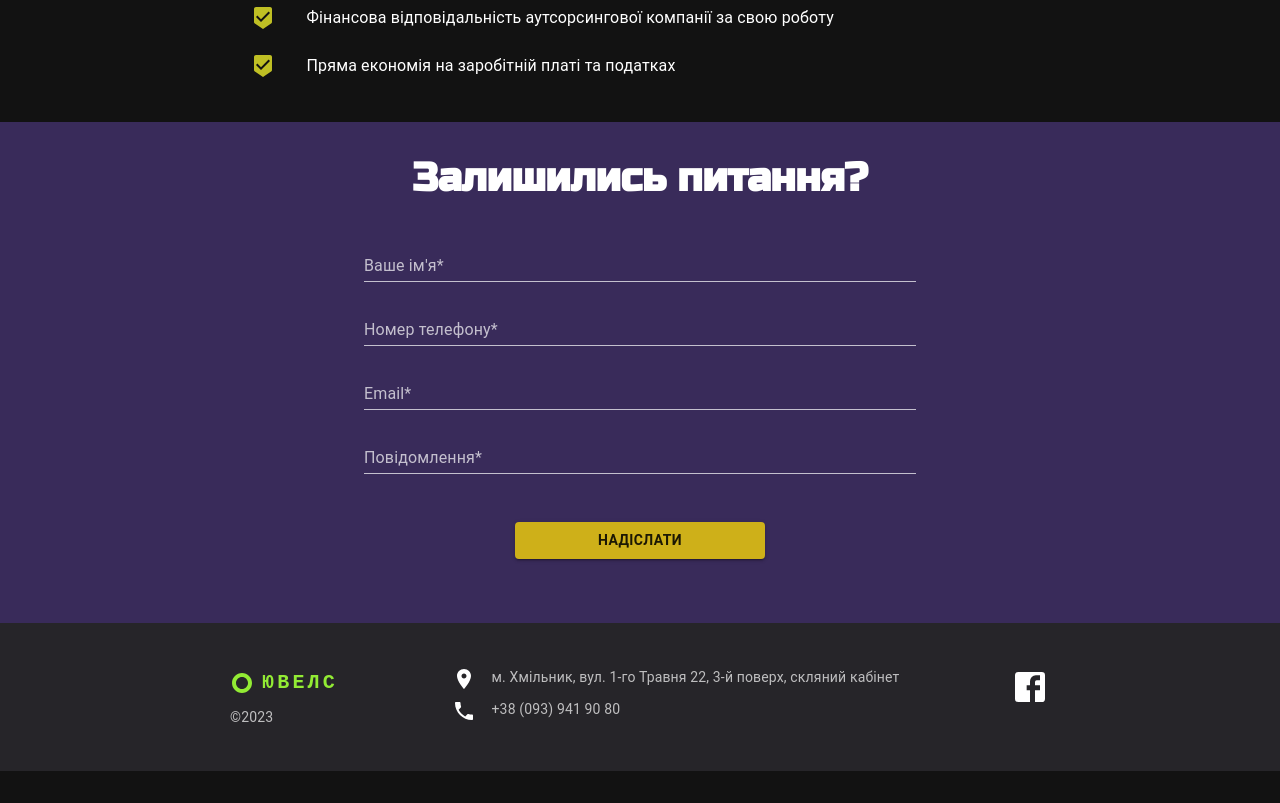
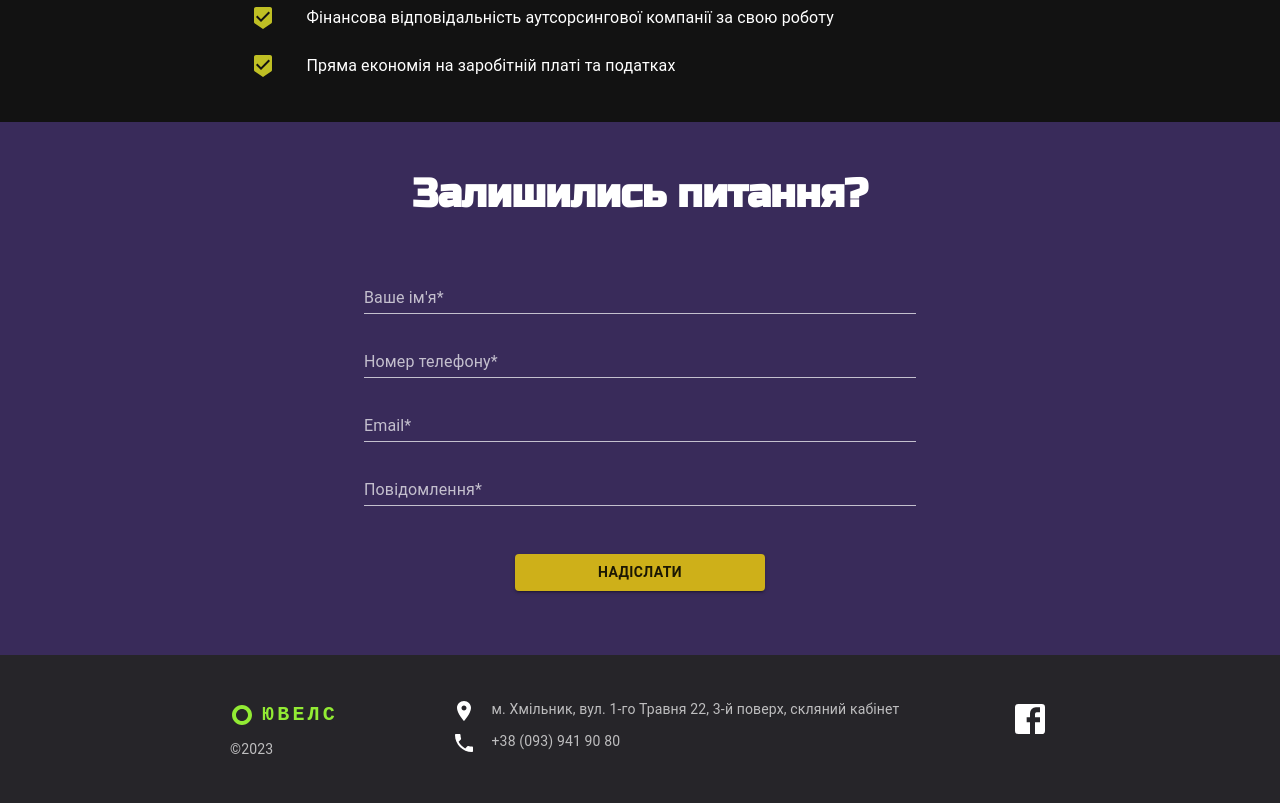
Before and after one commit to tykatyk/yuvels, a Next.js app: page / in a window 1280 px wide. Shown: the part 1700-2503 px from the top of the page. Before the commit the page ends 2471 px from the top, so only its background shows below. Built offline with nearby package versions, Linux system fonts and the light colour scheme.

Commit message:
Refactor to use prepared h component

```diff
--- a/components/ContactUs.tsx
+++ b/components/ContactUs.tsx
@@ -1,27 +1,14 @@
-import Typography from "@mui/material/Typography";
 import Container from "@mui/material/Container";
 import ContactUsForm from "./ContactUsForm";
+import H2 from "./H2";
 
 export default function ContactUs() {
   return (
-    <section>
-      <div style={{ padding: "2rem 0 4rem 0", background: "#392b5a" }}>
-        <Typography
-          align="center"
-          variant="h2"
-          sx={{
-            fontFamily: "Russo One, sans-serif",
-            fontSize: "2.5rem",
-            marginBottom: "2rem",
-            fontWeight: 700,
-          }}
-        >
-          Залишились питання?
-        </Typography>
-        <Container maxWidth={"sm"}>
-          <ContactUsForm />
-        </Container>
-      </div>
+    <section style={{ background: "#392b5a" }}>
+      <H2 text="Залишились питання?" />
+      <Container maxWidth={"sm"} style={{ paddingBottom: "4rem" }}>
+        <ContactUsForm />
+      </Container>
     </section>
   );
 }
```
